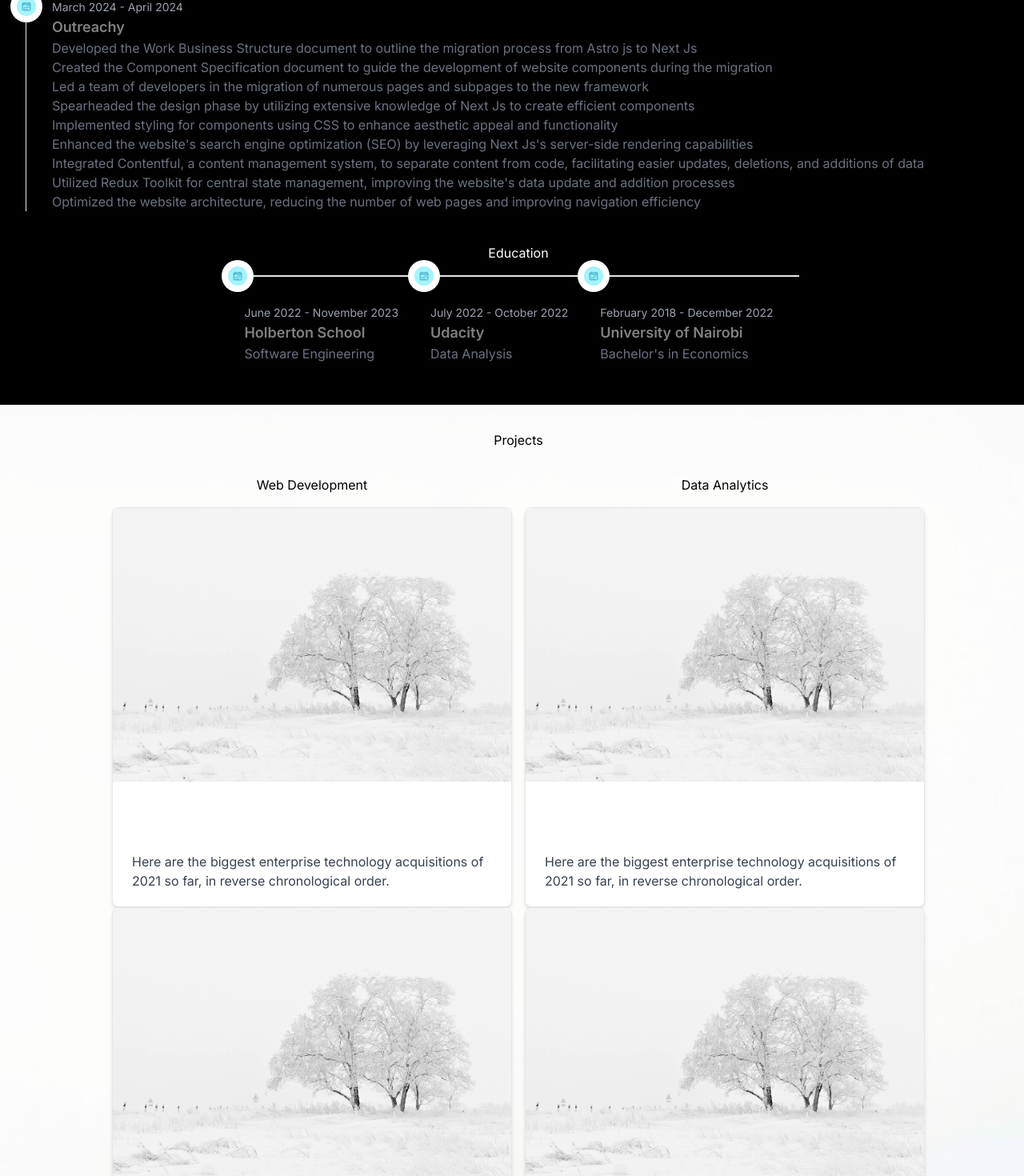
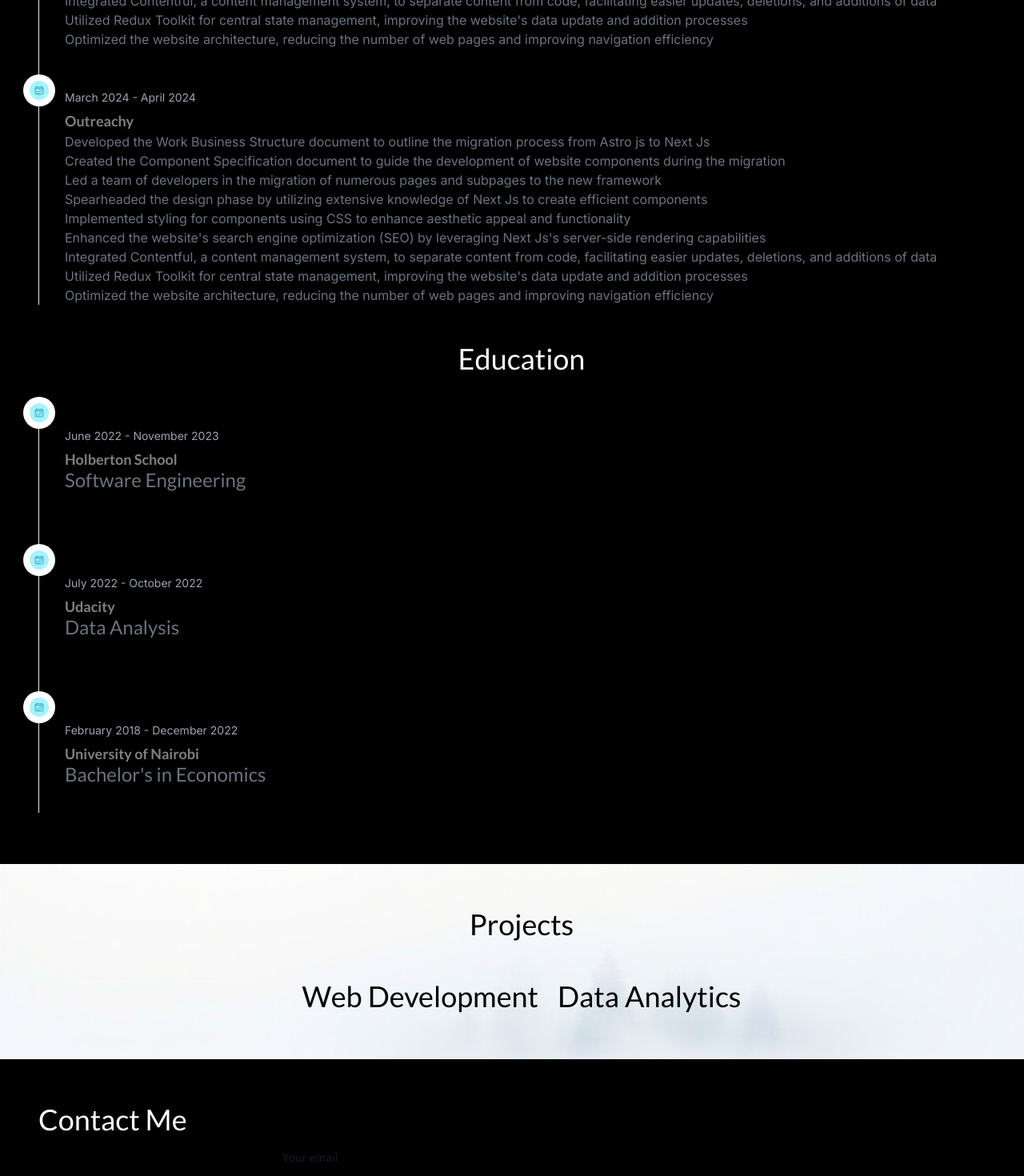
Before and after one commit to Bruce-Mahagwa/Portfolio_v1, a Next.js app in the folder portfolio_v1/: page / in a window 1280 px wide. Shown: the part 1240-2710 px from the top of the page at 80% size. Built offline with nearby package versions, Linux system fonts and the light colour scheme; a web font is replaced by a local one.

Commit message:
Adds responsiveness to about page

```diff
--- a/portfolio_v1/app/globals.css
+++ b/portfolio_v1/app/globals.css
@@ -1,4 +1,5 @@
-@import url('https://fonts.googleapis.com/css2?family=Poppins:ital,wght@0,100;0,200;0,300;0,400;0,500;0,600;0,700;0,800;0,900;1,100;1,200;1,300;1,400;1,500;1,600;1,700;1,800;1,900&display=swap');
+@import url('https://fonts.googleapis.com/css2?family=Hind:wght@300;400;500;600;700&display=swap');
+@import url('https://fonts.googleapis.com/css2?family=Hind:wght@300;700&family=Lato:ital,wght@0,100;0,300;0,400;0,700;0,900;1,100;1,300;1,400;1,700;1,900&display=swap');
 @tailwind base;
 @tailwind components;
 @tailwind utilities;
@@ -14,7 +15,7 @@
   box-sizing: border-box;
 }
 body {
-  font-family: "Poppins", sans-serif;
+  font-family: "Hind", sans-serif;
 }
 a {
   text-decoration: none;
@@ -25,7 +26,32 @@ button, svg, icon {
 }
 h1, h2, h3, h4, h5, h6 {
   overflow-wrap: break-word;
+  font-family: "Lato", sans-serif;
 }
 ul {
   list-style: none;
 }
+@media screen and (min-width: 768px) {
+  body {
+    font-size: 1.3rem;
+  }
+  h1, h2, h3, h4, h5, h6 {
+    font-size: 1.3em;
+  }
+}
+@media screen and (min-width: 996px) {
+  body {
+    font-size: 1.4rem;
+  }
+  h1, h2, h3, h4, h5, h6 {
+    font-size: 1.4em;
+  }
+}
+@media screen and (min-width: 1100px) {
+  body {
+    font-size: 1.5rem;
+  }
+  h1, h2, h3, h4, h5, h6 {
+    font-size: 1.5em;
+  }
+}
--- a/portfolio_v1/components/AboutMe/About.js
+++ b/portfolio_v1/components/AboutMe/About.js
@@ -1,9 +1,11 @@
 "use client"
 // files
 import classes from "./AboutMe.module.css"
+import useDeviceWidth from "@/lib/hooks/useDeviceWidth";
 // dependencies
 import { Timeline } from "flowbite-react";
 import { IoCalendarOutline } from "react-icons/io5";
+import { useEffect, useState } from "react";
 // variables
 
 const job_tasks = [
@@ -54,6 +56,7 @@ const education = [
 ]
 
 const About = () => {
+    const width = useDeviceWidth();
     return (
         <section className = {classes.about}>
              <h1>Web Dev and Data Analyst</h1>
@@ -97,7 +100,7 @@ const About = () => {
              <div>
                  <h2>Education</h2>
              </div>
-            <Timeline horizontal className="flex justify-center">
+            {width > 620 && <Timeline horizontal className="flex justify-center">
                 <Timeline.Item>
                     <Timeline.Point icon={IoCalendarOutline} />
                     <Timeline.Content className = "px-2 py-5">
@@ -129,6 +132,39 @@ const About = () => {
                     </Timeline.Content>
                 </Timeline.Item>
             </Timeline>
+        }
+        {width <= 620 && <Timeline>
+                <Timeline.Item>
+                    <Timeline.Point icon={IoCalendarOutline} />
+                    <Timeline.Content className = "px-2 py-5">
+                        <Timeline.Time>June 2022 - November 2023 </Timeline.Time>
+                        <Timeline.Title className = "text-white opacity-50">Holberton School</Timeline.Title>
+                        <Timeline.Body>
+                            <h3>Software Engineering</h3>
+                        </Timeline.Body>
+                    </Timeline.Content>
+                </Timeline.Item>
+                <Timeline.Item>
+                    <Timeline.Point icon={IoCalendarOutline} />
+                    <Timeline.Content className = "px-2 py-5">
+                        <Timeline.Time>July 2022 - October 2022 </Timeline.Time>
+                        <Timeline.Title className = "text-white opacity-50">Udacity</Timeline.Title>
+                        <Timeline.Body>
+                            <h3>Data Analysis</h3>
+                        </Timeline.Body>
+                    </Timeline.Content>
+                </Timeline.Item>
+                <Timeline.Item>
+                    <Timeline.Point icon={IoCalendarOutline} />
+                    <Timeline.Content className = "px-2 py-5">
+                        <Timeline.Time>February 2018 - December 2022 </Timeline.Time>
+                        <Timeline.Title className = "text-white opacity-50">University of Nairobi</Timeline.Title>
+                        <Timeline.Body>
+                            <h3>Bachelor's in Economics</h3>
+                        </Timeline.Body>
+                    </Timeline.Content>
+                </Timeline.Item>
+            </Timeline>}
         </section>
     )
 }
--- a/portfolio_v1/components/AboutMe/AboutMe.module.css
+++ b/portfolio_v1/components/AboutMe/AboutMe.module.css
@@ -6,11 +6,11 @@
     padding: 2em 1em 1em 2em;
 }
 .about h1 {
-    margin-bottom: 2em;
+    margin-bottom: 1em;
     text-align: center;
 }
 .about h2 {
-    margin-bottom: 1em;
+    margin-bottom: 0.8em;
     text-align: center;
     color: white;
 }
--- a/portfolio_v1/components/Projects/Projects.js
+++ b/portfolio_v1/components/Projects/Projects.js
@@ -1,10 +1,54 @@
 // files
 import classes from "./Projects.module.css"
 import img from "./images/main_bg1_reduced.jpg"
+import ProjectsCarousel from "./ProjectsCarousel";
+import useDeviceWidth from "@/lib/hooks/useDeviceWidth";
 // dependencies
 import { Card } from "flowbite-react";
 import Image from "next/image";
+
+
+const project_data_web = [
+    {
+        name: "React Visualization Library",
+        img: img,
+        description: "A data visualization interface made with React and D3js",
+        github: "",
+        live: ""
+    },
+    {
+        name: "ThingsWeLike",
+        img: img,
+        description: "A social media site made with MERN stack and Redux Toolkit",
+        github: "",
+        live: ""
+    }
+]
+const project_data_data_analysis = [
+    {
+        name: "An analysis on the Quality Scores of Wikimedia Articles",
+        img: img,
+        description: "An investigation into the quality scores and feature values of Wikimedia articles - Jupyter Notebook and Python",
+        github: "",
+        live: ""
+    },
+    {
+        name: "An exploration into Prosper Bank load data",
+        img: img,
+        description: "An investigation into loans provided by Prosper Bank - Jupyter Notebook",
+        github: "",
+        live: ""
+    },
+    {
+        name: "An exploration into twitter archive data",
+        img: img,
+        description: "An investigation into twitter archive data | Gathering and cleaning data - Jupyter Notebook",
+        github: "",
+        live: ""
+    }
+]
 const Projects = () => {
+    const width = useDeviceWidth();
     return (
         <section className={classes.projects}>
             <h1>Projects</h1>
@@ -12,10 +56,11 @@ const Projects = () => {
                 {/* web dev */}
                 <div className={classes.web_dev}>
                     <h2>Web Development</h2>
+                        {width > 500 && <div>
                             <Card className = {classes.card}
                                 renderImage={() => <Image width={500} height={500} src={img} alt="image 1" className = {classes.portfolio_img}/>}
                                 >
-                        <h5> className="text-2xl font-bold tracking-tight text-gray-900 dark:text-white"
+                                <h5 className="text-2xl font-bold tracking-tight text-gray-900 dark:text-white">
                                     Noteworthy technology acquisitions 2021
                                 </h5>
                             <p className="font-normal text-gray-700 dark:text-gray-400">
@@ -25,7 +70,28 @@ const Projects = () => {
                         <Card className = {classes.card}
                                 renderImage={() => <Image width={500} height={500} src={img} alt="image 1" className = {classes.portfolio_img}/>}
                                 >
-                        <h5> className="text-2xl font-bold tracking-tight text-gray-900 dark:text-white"
+                                <h5 className="text-2xl font-bold tracking-tight text-gray-900 dark:text-white">
+                                    Noteworthy technology acquisitions 2021
+                                </h5>
+                            <p className="font-normal text-gray-700 dark:text-gray-400">
+                                Here are the biggest enterprise technology acquisitions of 2021 so far, in reverse chronological order.
+                            </p>
+                        </Card>
+                    </div>}
+                    {/* carousel for web dev projects */}
+                    {width <= 400 && (
+                        <ProjectsCarousel />
+                    )}
+                    {/* end of carouself for web dev projects */}
+                </div>
+                {/* data analysis */}
+                <div className={classes.data_analytics}>
+                    <h2>Data Analytics</h2>
+                    {width > 500 && <div>
+                        <Card className = {classes.card}
+                                renderImage={() => <Image width={500} height={500} src={img} alt="image 1" className = {classes.portfolio_img}/>}
+                                >
+                                <h5 className="text-2xl font-bold tracking-tight text-gray-900 dark:text-white">
                                     Noteworthy technology acquisitions 2021
                                 </h5>
                             <p className="font-normal text-gray-700 dark:text-gray-400">
@@ -35,67 +101,19 @@ const Projects = () => {
                         <Card className = {classes.card}
                                 renderImage={() => <Image width={500} height={500} src={img} alt="image 1" className = {classes.portfolio_img}/>}
                                 >
-                        <h5> className="text-2xl font-bold tracking-tight text-gray-900 dark:text-white"
+                                <h5 className="text-2xl font-bold tracking-tight text-gray-900 dark:text-white">
                                     Noteworthy technology acquisitions 2021
                                 </h5>
                             <p className="font-normal text-gray-700 dark:text-gray-400">
                                 Here are the biggest enterprise technology acquisitions of 2021 so far, in reverse chronological order.
                             </p>
                         </Card>
-                  <Card className = {classes.card}
-                        renderImage={() => <Image width={500} height={500} src={img} alt="image 1" className = {classes.portfolio_img}/>}
-                        >
-                        <h5> className="text-2xl font-bold tracking-tight text-gray-900 dark:text-white"
-                            Noteworthy technology acquisitions 2021
-                        </h5>
-                    <p className="font-normal text-gray-700 dark:text-gray-400">
-                        Here are the biggest enterprise technology acquisitions of 2021 so far, in reverse chronological order.
-                    </p>
-                  </Card>
-                </div>
-                {/* data analysis */}
-                <div className={classes.data_analytics}>
-                    <h2>Data Analytics</h2>
-                    <Card className = {classes.card}
-                        renderImage={() => <Image width={500} height={500} src={img} alt="image 1" className = {classes.portfolio_img}/>}
-                        >
-                        <h5> className="text-2xl font-bold tracking-tight text-gray-900 dark:text-white"
-                            Noteworthy technology acquisitions 2021
-                        </h5>
-                    <p className="font-normal text-gray-700 dark:text-gray-400">
-                        Here are the biggest enterprise technology acquisitions of 2021 so far, in reverse chronological order.
-                    </p>
-                  </Card>
-                  <Card className = {classes.card}
-                        renderImage={() => <Image width={500} height={500} src={img} alt="image 1" className = {classes.portfolio_img}/>}
-                        >
-                        <h5> className="text-2xl font-bold tracking-tight text-gray-900 dark:text-white"
-                            Noteworthy technology acquisitions 2021
-                        </h5>
-                    <p className="font-normal text-gray-700 dark:text-gray-400">
-                        Here are the biggest enterprise technology acquisitions of 2021 so far, in reverse chronological order.
-                    </p>
-                  </Card>
-                  <Card className = {classes.card}
-                        renderImage={() => <Image width={500} height={500} src={img} alt="image 1" className = {classes.portfolio_img}/>}
-                        >
-                        <h5> className="text-2xl font-bold tracking-tight text-gray-900 dark:text-white"
-                            Noteworthy technology acquisitions 2021
-                        </h5>
-                    <p className="font-normal text-gray-700 dark:text-gray-400">
-                        Here are the biggest enterprise technology acquisitions of 2021 so far, in reverse chronological order.
-                    </p>
-                  </Card>
-                  <Card className = {classes.card}
-                        renderImage={() => <Image width={500} height={500} src={img} alt="image 1" className = {classes.portfolio_img}/>}
-                        >
-                        <h5> className="text-2xl font-bold tracking-tight text-gray-900 dark:text-white"
-                            Noteworthy technology acquisitions 2021
-                        </h5>
-                    <p className="font-normal text-gray-700 dark:text-gray-400">
-                        Here are the biggest enterprise technology acquisitions of 2021 so far, in reverse chronological order.
-                    </p>
-                  </Card>
+                    </div>}
+                    {/* carousel for data analystics projects */}
+                    {width <= 400 && (
+                        <ProjectsCarousel />
+                    )}
+                    {/* end of carousel for data analytic projects */}
                 </div>
             </div>
         </section>
--- a/portfolio_v1/components/Projects/Projects.module.css
+++ b/portfolio_v1/components/Projects/Projects.module.css
@@ -1,8 +1,5 @@
 .projects {
-    min-height: 100vh;
     width: 100%;
-    background: #000;
-    color: #fff;
     padding: 2em 1em 1em 2em;
     background: url("../../assets/images/projects_bg_1.jpg");
     background-size: cover;
@@ -10,23 +7,24 @@
     background-repeat: no-repeat;
 }
 .projects h1 {
-    margin-bottom: 2em;
+    margin-bottom: 1em;
     text-align: center;
     color: black;
 }
 .projects h2 {
-    margin-bottom: 1em;
+    margin-bottom: 0.8em;
     text-align: center;
     color: black;
 }
 .portfolio_img {
-    width: 500px;
-    height: 500px;
+    width: 100%;
 }
 .card {
     width: 500px;
-    height: 500px;
     cursor: pointer;
+}
+.card:not(:last-child) {
+    margin-bottom: 1em;
 }
 .projects_container {
     display: flex;
--- /dev/null
+++ b/portfolio_v1/components/Projects/ProjectsCarousel.js
@@ -0,0 +1,11 @@
+// dependencies
+import { Carousel } from "flowbite-react";
+
+const ProjectsCarousel = () => {
+    return (
+        <Carousel pauseOnHover>
+
+        </Carousel>
+    )
+}
+export default ProjectsCarousel;
--- /dev/null
+++ b/portfolio_v1/lib/hooks/useDeviceWidth.js
@@ -0,0 +1,21 @@
+// dependencies
+import { useEffect, useState } from "react"
+
+const useDeviceWidth = () => {
+    // a hook that checks device width
+
+    const [width, setWidth] = useState("");
+    useEffect(() => {
+        const handleResize = () => {
+            setWidth(window.innerWidth);
+        }
+        window.addEventListener("resize", handleResize);
+        // check width when device initially loads and width === 0
+        if (width === 0) {
+            setWidth(window.innerWidth)
+        }
+        return () => window.removeEventListener("resize", handleResize);
+    }, [width])
+    return width;
+}
+export default useDeviceWidth
--- a/portfolio_v1/package.json
+++ b/portfolio_v1/package.json
@@ -9,6 +9,7 @@
     "lint": "next lint"
   },
   "dependencies": {
+    "@emailjs/browser": "^4.4.1",
     "@emotion/react": "^11.13.3",
     "@gsap/react": "^2.1.1",
     "@mui/icons-material": "^6.0.0",
```
Also changed, not shown: portfolio_v1/components/ContactMe/contacts.js (+37 -12 lines), portfolio_v1/components/ContactMe/contacts.module.css (+6 -1 lines), 1 other file (tests, documents, lock files or other folders). Lines whose indentation alone changed are shown as unchanged.
